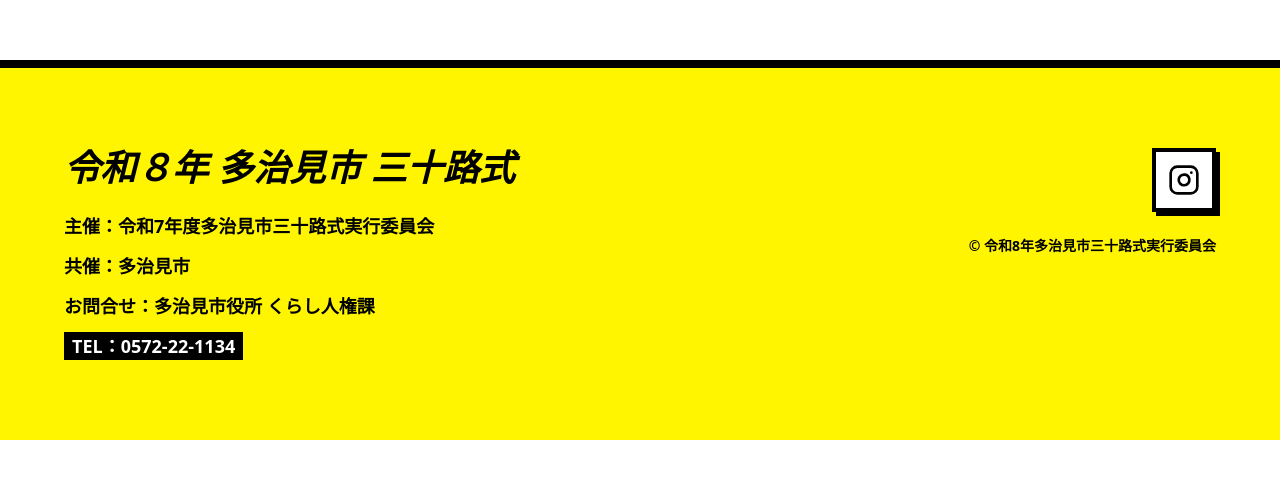
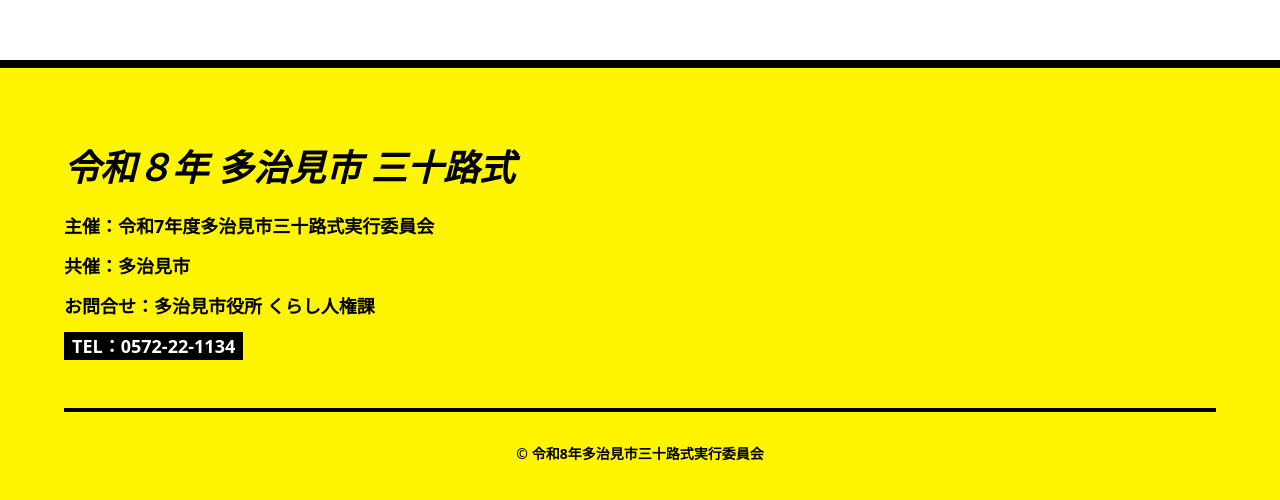
Before and after one commit to reliefhideyori/misoji8, a React (Vite) app: page / in a window 1280 px wide. Shown: the part 3180-3680 px from the top of the page. Before the commit the page ends 3620 px from the top, so only its background shows below. Built offline with nearby package versions, Linux system fonts and the light colour scheme.

Commit message:
フッターのInstagramリンク削除、コピーライトを中央下部に配置

```diff
--- a/src/App.jsx
+++ b/src/App.jsx
@@ -228,8 +228,8 @@
 
             {/* Footer */}
             <footer className="bg-[#FFF500] py-20 border-t-8 border-black px-6">
-                <div className="max-w-6xl mx-auto grid md:grid-cols-2 gap-12">
-                    <div>
+                <div className="max-w-6xl mx-auto">
+                    <div className="mb-12">
                         <h2 className="text-4xl font-black italic mb-6">令和８年 多治見市 三十路式</h2>
                         <div className="space-y-3 font-bold text-lg">
                             <p className="flex items-center gap-2">主催：令和7年度多治見市三十路式実行委員会</p>
@@ -238,18 +238,8 @@
                             <p className="bg-black text-white inline-block px-2">TEL：0572-22-1134</p>
                         </div>
                     </div>
-                    <div className="flex flex-col items-end justify-start gap-6">
-                        <a
-                            href="https://www.instagram.com/_tajimi_misoji/"
-                            target="_blank"
-                            rel="noopener noreferrer"
-                            className="w-16 h-16 bg-white border-4 border-black flex items-center justify-center hover:bg-pink-500 hover:text-white transition-all cursor-pointer shadow-[4px_4px_0px_#000]"
-                        >
-                            <Instagram size={32} />
-                        </a>
-                        <div className="text-right">
-                            <p className="font-black text-sm">© 令和8年多治見市三十路式実行委員会</p>
-                        </div>
+                    <div className="text-center pt-8 border-t-4 border-black">
+                        <p className="font-black text-sm">© 令和8年多治見市三十路式実行委員会</p>
                     </div>
                 </div>
             </footer>
```
